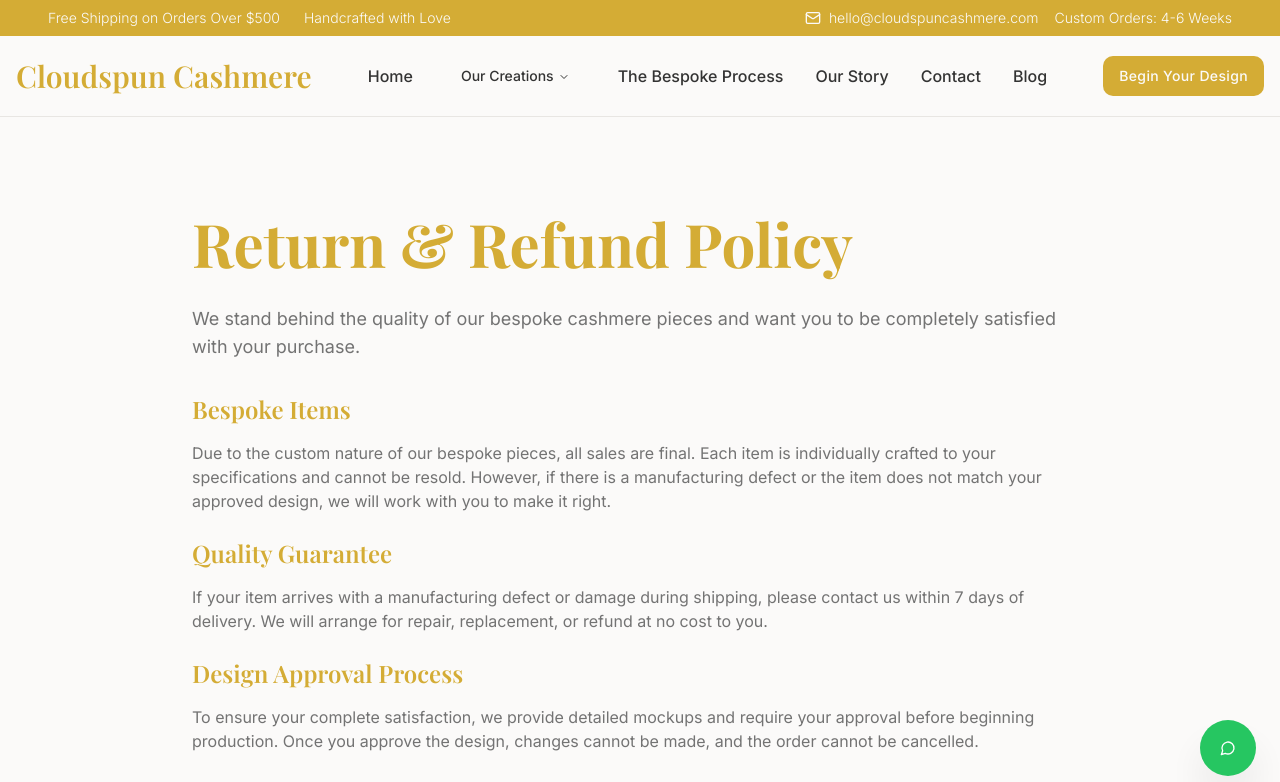
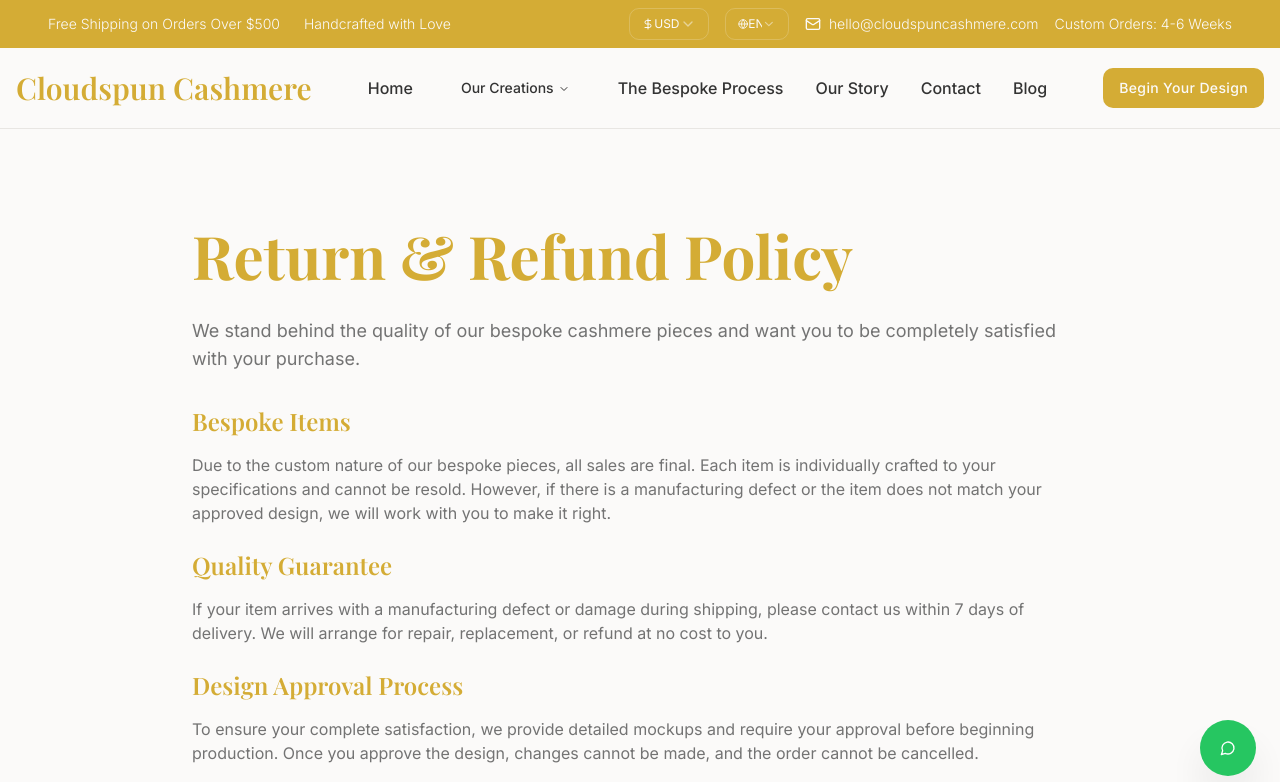
Before and after one commit to AustiAmbhastha/bespoke-cashmere-creations, a React (Vite) app: page /return-refund in a window 1280 px wide. Shown: the top 782 px of the page. Built offline with nearby package versions, Linux system fonts and the light colour scheme.

Commit message:
Add currency and language switchers
Added currency and language switchers to the top header.

```diff
--- a/src/components/layout/TopHeader.tsx
+++ b/src/components/layout/TopHeader.tsx
@@ -1,4 +1,5 @@
-import { Mail } from "lucide-react";
+import { Mail, Globe, DollarSign } from "lucide-react";
+import { Select, SelectContent, SelectItem, SelectTrigger, SelectValue } from "@/components/ui/select";
 
 const TopHeader = () => {
   return (
@@ -9,6 +10,34 @@ const TopHeader = () => {
           <span className="hidden md:inline font-light">Handcrafted with Love</span>
         </div>
         <div className="flex items-center space-x-4">
+          {/* Currency Switcher */}
+          <Select defaultValue="usd">
+            <SelectTrigger className="w-20 h-8 bg-transparent border-primary-foreground/20 text-primary-foreground text-xs">
+              <DollarSign className="h-3 w-3" />
+              <SelectValue />
+            </SelectTrigger>
+            <SelectContent>
+              <SelectItem value="usd">USD</SelectItem>
+              <SelectItem value="eur">EUR</SelectItem>
+              <SelectItem value="gbp">GBP</SelectItem>
+              <SelectItem value="cad">CAD</SelectItem>
+            </SelectContent>
+          </Select>
+
+          {/* Language Switcher */}
+          <Select defaultValue="en">
+            <SelectTrigger className="w-16 h-8 bg-transparent border-primary-foreground/20 text-primary-foreground text-xs">
+              <Globe className="h-3 w-3" />
+              <SelectValue />
+            </SelectTrigger>
+            <SelectContent>
+              <SelectItem value="en">EN</SelectItem>
+              <SelectItem value="fr">FR</SelectItem>
+              <SelectItem value="es">ES</SelectItem>
+              <SelectItem value="de">DE</SelectItem>
+            </SelectContent>
+          </Select>
+
           <a
             href="mailto:hello@cloudspuncashmere.com"
             className="flex items-center space-x-2 hover:opacity-80 transition-opacity"
```
